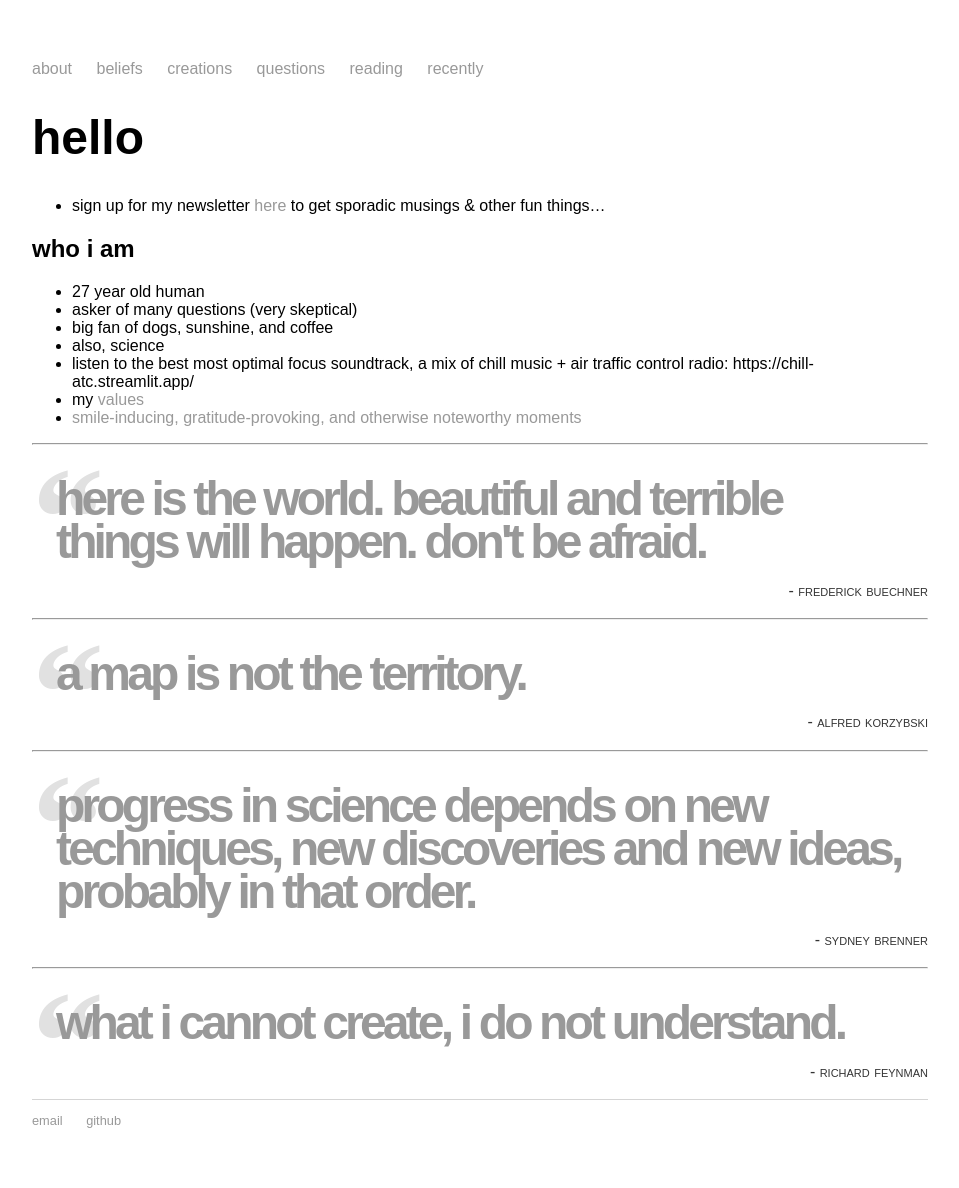
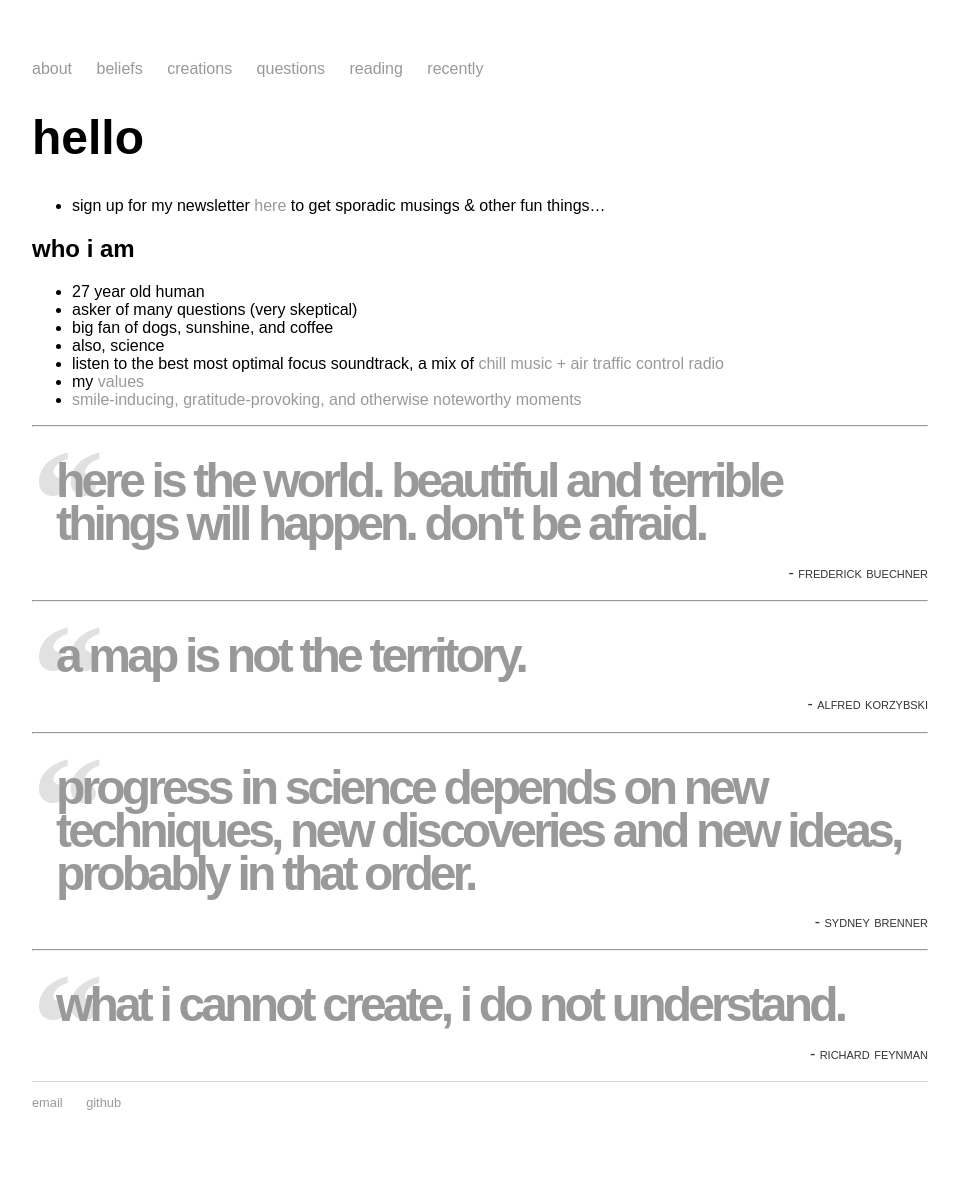
Before and after one commit to mayasheth/mayasheth.github.io, a Jekyll site: the page built from index.md, in a window 1280 px wide. Shown: the whole page, without its empty margins (160-1119 px from the left). Built offline with Jekyll 4.4.1, drawn with Linux system fonts in a browser that asks for light colours.

Commit message:
fix atc chill link

```diff
--- a/index.md
+++ b/index.md
@@ -11,7 +11,7 @@ title: Maya Sheth
 * asker of many questions (very skeptical)
 * big fan of dogs, sunshine, and coffee
 * also, science
-* listen to the best most optimal focus soundtrack, a mix of chill music + air traffic control radio: https://chill-atc.streamlit.app/
+* listen to the best most optimal focus soundtrack, a mix of [chill music + air traffic control radio](https://chill-atc.streamlit.app/)
 * my [values](https://mayasheth.github.io/2020/11/20/values)
 * [smile-inducing, gratitude-provoking, and otherwise noteworthy moments](https://mayasheth.github.io/2023/04/15/things-that-make-me-smile)
 
```
